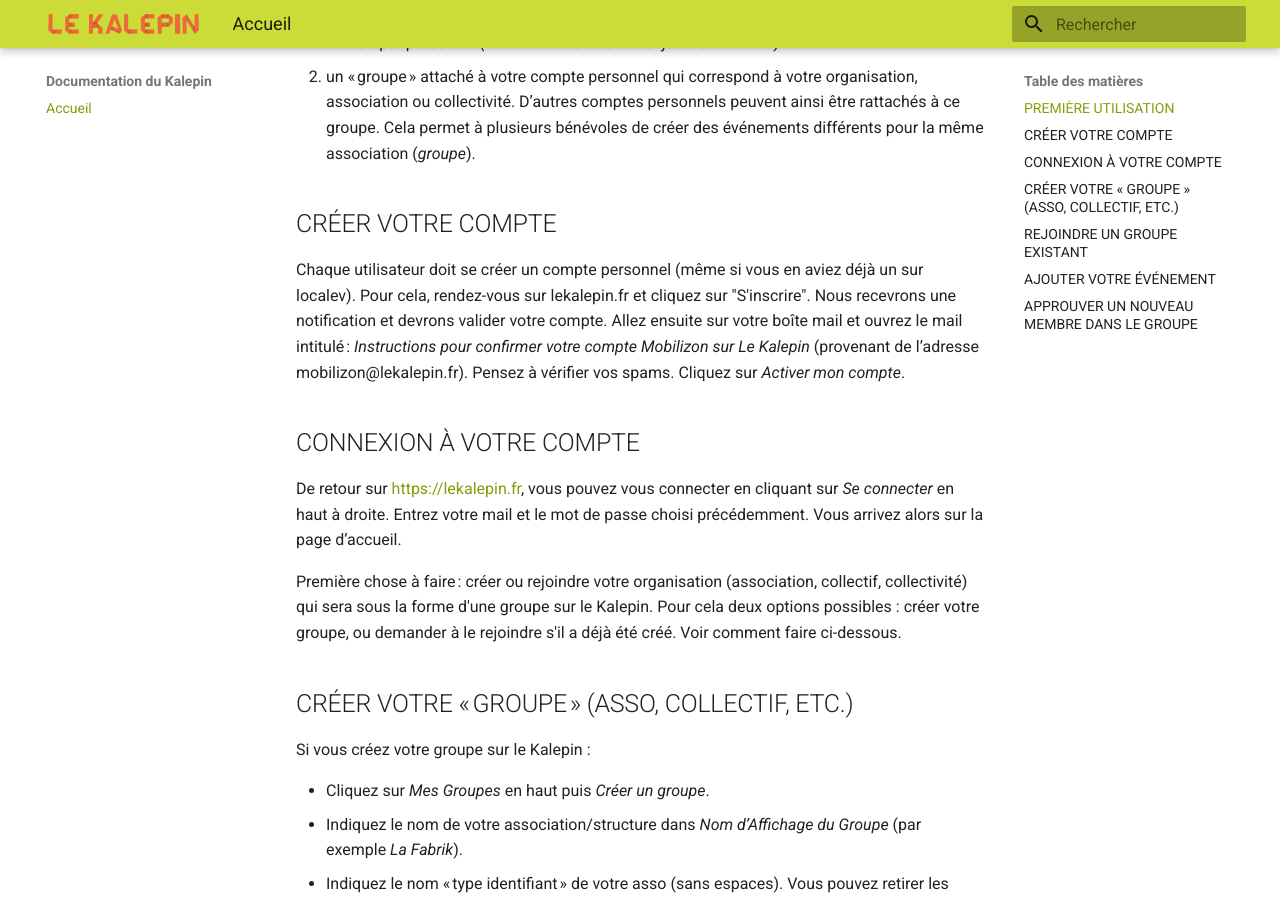
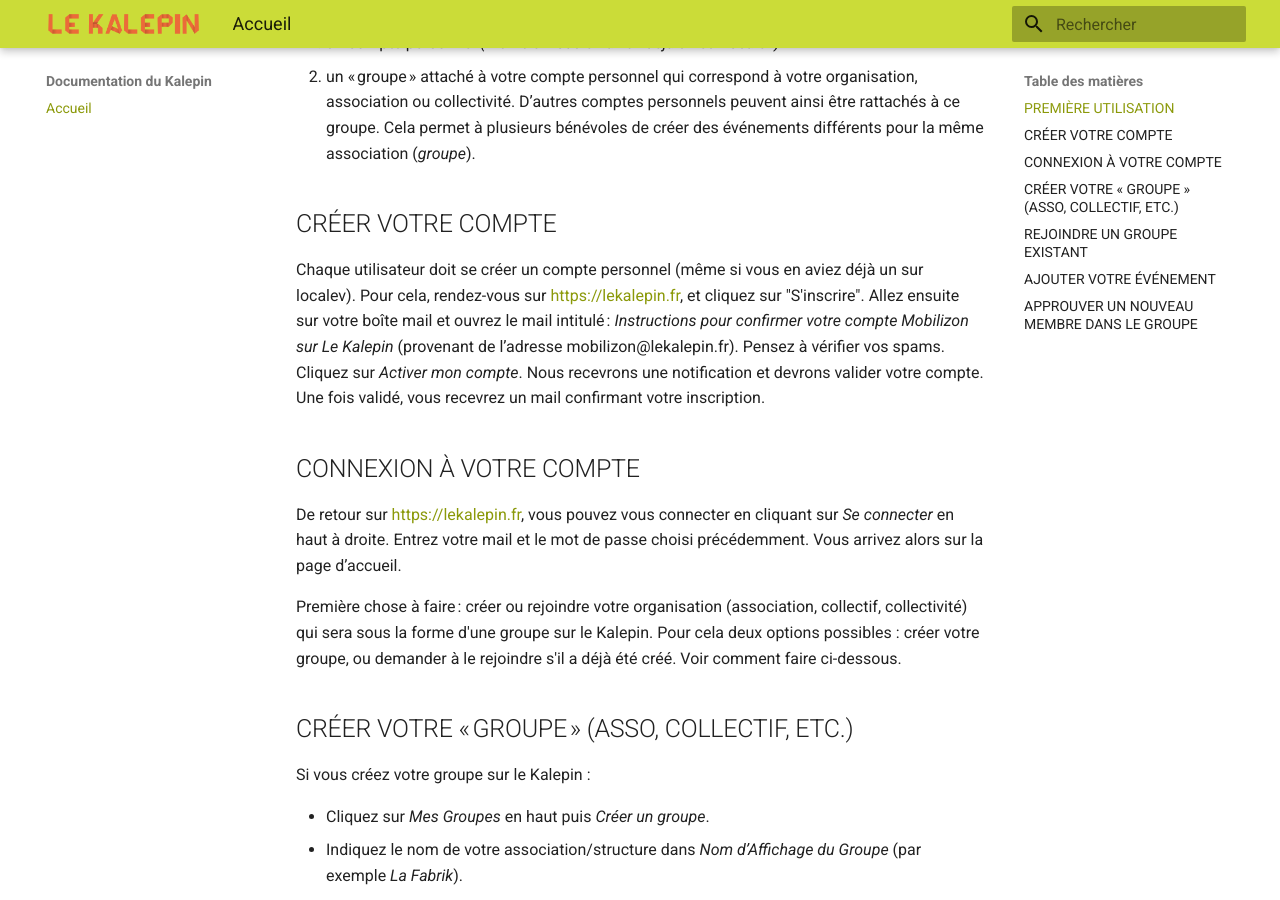
Before and after one commit to cleming/faq-kalepin, an MkDocs documentation site: the page built from docs/index.md, in a window 1280 px wide and 900 px high, scrolled down 426 px. Built offline with MkDocs 1.6.1 and Material for MkDocs 9.7.7, drawn with Linux system fonts in a browser that asks for light colours.

Commit message:
changement inscription lien kalepin.fr

```diff
--- a/docs/index.md
+++ b/docs/index.md
@@ -15,8 +15,8 @@ Pour cela, chaque utilisateur doit se créer :
 ## CRÉER VOTRE COMPTE
 
 Chaque utilisateur doit se créer un compte personnel (même si vous en aviez déjà un sur localev).
-Pour cela, rendez-vous sur lekalepin.fr et cliquez sur "S'inscrire". Nous recevrons une notification et devrons valider votre compte.
-Allez ensuite sur votre boîte mail et ouvrez le mail intitulé : _Instructions pour confirmer votre compte Mobilizon sur Le Kalepin_ (provenant de l’adresse mobilizon@lekalepin.fr).  Pensez à vérifier vos spams. Cliquez sur _Activer mon compte_.
+Pour cela, rendez-vous sur [https://lekalepin.fr](https://lekalepin.fr), et cliquez sur "S'inscrire".
+Allez ensuite sur votre boîte mail et ouvrez le mail intitulé : _Instructions pour confirmer votre compte Mobilizon sur Le Kalepin_ (provenant de l’adresse mobilizon@lekalepin.fr).  Pensez à vérifier vos spams. Cliquez sur _Activer mon compte_. Nous recevrons une notification et devrons valider votre compte. Une fois validé, vous recevrez un mail confirmant votre inscription.
 
 ## CONNEXION À VOTRE COMPTE
 
```
